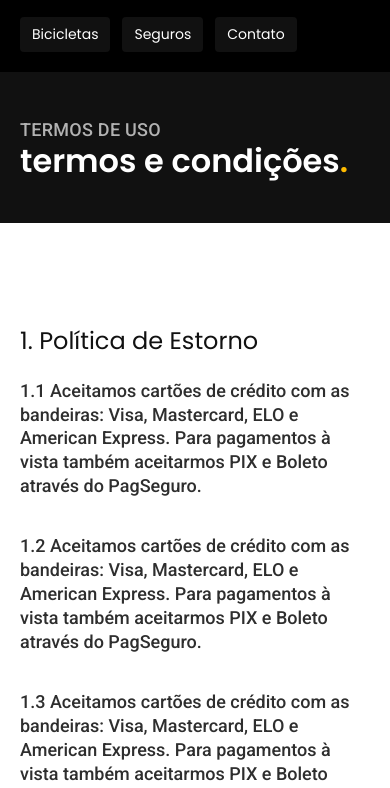
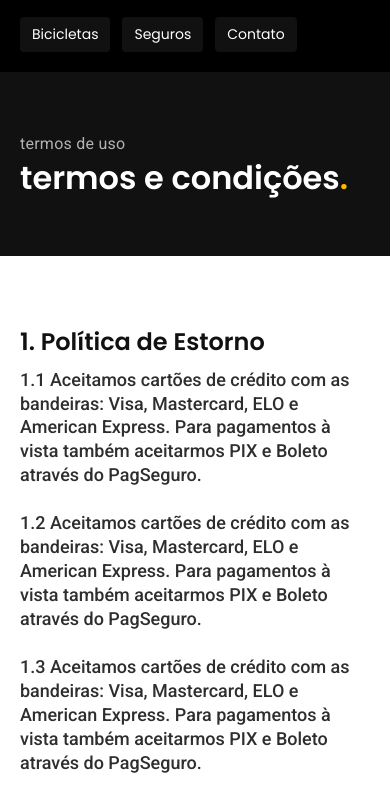
Before and after one commit to tainna-andryelli/bikcraft, a plain HTML site: page termos.html in a window 390 px wide. Shown: the part 55-843 px from the top of the page. Drawn offline with Linux system fonts and the light colour scheme.

Commit message:
refactor: melhorando página termos

```diff
--- a/css/termos/termos.css
+++ b/css/termos/termos.css
@@ -1,6 +1,6 @@
 .termos-bg {
   background-color: var(--cor-0);
-  padding: 120px 0;
+  padding: 100px 0;
 }
 
 .termos {
@@ -9,16 +9,20 @@
   gap: 48px;
 }
 
+.termos h2 {
+  font-weight: 600;
+}
+
 .termos-lista {
   display: flex;
   flex-direction: column;
-  gap: 20px;
+  gap: 8px;
 }
 
 .termos-lista ul {
   display: flex;
   flex-direction: column;
-  gap: 36px;
+  gap: 24px;
 }
 
 .termos-lista ul li {
@@ -28,6 +32,6 @@
 @media (max-width: 800px) {
   .termos-bg {
     background-color: var(--cor-0);
-    padding: 80px 0;
+    padding: 48px 0;
   }
 }
--- a/css/utilidades/componentes.css
+++ b/css/utilidades/componentes.css
@@ -52,13 +52,23 @@
   }
 }
 
-.titulo {
+.titulo-bg {
   background-color: var(--cor-11);
   padding: 60px 0;
 }
 
+.titulo p {
+  margin-bottom: 4px;
+}
+
 @media (max-width: 800px) {
-  .titulo {
-    padding: 24px 0;
+  .titulo-bg {
+    padding: 40px 0;
+  }
+
+  .titulo p {
+    font-size: 1rem;
+    text-transform: lowercase;
+    font-weight: 400;
   }
 }
--- a/termos.html
+++ b/termos.html
@@ -30,17 +30,20 @@
     </div>
   </header>
 
-  <main class="titulo">
-    <div class="container">
-      <h2 class="font-2-l-b cor-5">Termos de uso</h2>
-      <h1 class="font-1-xxl cor-0">termos e condições<span class="cor-p1">.</span></h1>
+  <main>
+    <div class="titulo-bg">
+      <div class="titulo container">
+        <p class="font-2-l-b cor-5">Termos de uso</p>
+        <h1 class="font-1-xxl cor-0">termos e condições<span class="cor-p1">.</span></h1>
+      </div>
     </div>
+
   </main>
 
   <section class="termos-bg">
     <div class="termos container">
       <div class="termos-lista">
-        <h3 class="font-1-l cor-11">1. Política de Estorno</h3>
+        <h2 class="font-1-l cor-11">1. Política de Estorno</h2>
         <ul class="font-2-m cor-10 ">
           <li>1.1 Aceitamos cartões de crédito com as bandeiras: Visa, Mastercard, ELO e American Express. Para pagamentos à vista também aceitarmos PIX e Boleto através do PagSeguro.</li>
           <li>1.2 Aceitamos cartões de crédito com as bandeiras: Visa, Mastercard, ELO e American Express. Para pagamentos à vista também aceitarmos PIX e Boleto através do PagSeguro.</li>
@@ -49,7 +52,7 @@
       </div>
 
       <div class="termos-lista">
-        <h3 class="font-1-l cor-11">2. Conta do Usuário</h3>
+        <h2 class="font-1-l cor-11">2. Conta do Usuário</h2>
         <ul class="font-2-m cor-10 ">
           <li>2.1 Aceitamos cartões de crédito com as bandeiras: Visa, Mastercard, ELO e American Express. Para pagamentos à vista também aceitarmos PIX e Boleto através do PagSeguro.</li>
           <li>2.2 Aceitamos cartões de crédito com as bandeiras: Visa, Mastercard, ELO e American Express. Para pagamentos à vista também aceitarmos PIX e Boleto através do PagSeguro.</li>
@@ -58,7 +61,7 @@
       </div>
 
       <div class="termos-lista">
-        <h3 class="font-1-l cor-11">3. Seguro Bikcraft</h3>
+        <h2 class="font-1-l cor-11">3. Seguro Bikcraft</h2>
         <ul class="font-2-m cor-10 ">
           <li>3.1 Aceitamos cartões de crédito com as bandeiras: Visa, Mastercard, ELO e American Express. Para pagamentos à vista também aceitarmos PIX e Boleto através do PagSeguro.</li>
           <li>3.2 Aceitamos cartões de crédito com as bandeiras: Visa, Mastercard, ELO e American Express. Para pagamentos à vista também aceitarmos PIX e Boleto através do PagSeguro.</li>
```
